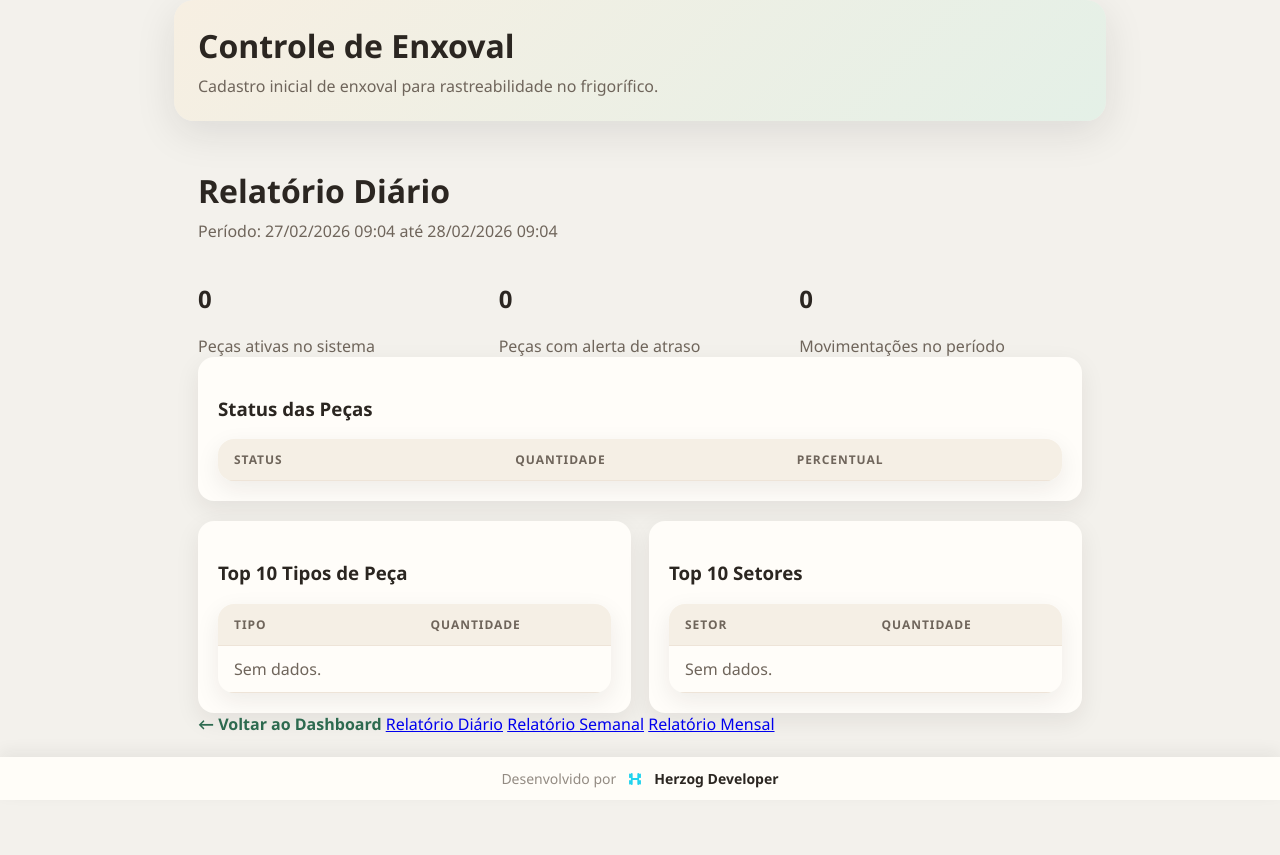
After one commit to douglasherzog/controle-de-enxoval, a Flask app: page /relatorio/diario in a window 1280 px wide. The commit adds this page. Run offline with Flask 3, Linux system fonts and the light colour scheme; lists and menus that the app fills with data are empty.

Commit message:
Adiciona relatórios periódicos e geração de QR codes/etiquetas

```diff
--- a/app/routes.py
+++ b/app/routes.py
@@ -1,8 +1,10 @@
 import csv
+import io
 from datetime import UTC, datetime
 from io import StringIO
 
-from flask import Blueprint, redirect, render_template, request, url_for
+import qrcode
+from flask import Blueprint, redirect, render_template, request, send_file, url_for
 from sqlalchemy import func, or_
 
 from .models import Colaborador, EnxovalItem, Movimentacao, Setor, TipoPeca, db
@@ -547,6 +549,111 @@ def inativar_colaborador(colaborador_id: int):
     return redirect(url_for("main.index"))
 
 
+@main_bp.route("/relatorio/<periodo>")
+def relatorio_status(periodo: str):
+    """Gera relatório de status (diario, semanal, mensal)."""
+    from datetime import timedelta
+
+    agora = datetime.now(UTC)
+
+    if periodo == "diario":
+        data_inicio = agora - timedelta(days=1)
+        titulo = "Relatório Diário"
+    elif periodo == "semanal":
+        data_inicio = agora - timedelta(weeks=1)
+        titulo = "Relatório Semanal"
+    elif periodo == "mensal":
+        data_inicio = agora - timedelta(days=30)
+        titulo = "Relatório Mensal"
+    else:
+        return redirect(url_for("main.index"))
+
+    # Estatísticas gerais
+    status_counts = dict(
+        db.session.query(EnxovalItem.status, func.count(EnxovalItem.id))
+        .filter(EnxovalItem.ativo.is_(True))
+        .group_by(EnxovalItem.status)
+        .all()
+    )
+
+    # Movimentações no período
+    movimentacoes = (
+        Movimentacao.query.filter(Movimentacao.created_at >= data_inicio)
+        .order_by(Movimentacao.created_at.desc())
+        .limit(100)
+        .all()
+    )
+
+    # Itens com alerta
+    ultima_mov_subquery = (
+        db.session.query(
+            Movimentacao.item_id,
+            func.max(Movimentacao.created_at).label("ultima_mov"),
+        )
+        .group_by(Movimentacao.item_id)
+        .subquery()
+    )
+
+    itens_alerta = (
+        db.session.query(EnxovalItem, ultima_mov_subquery.c.ultima_mov)
+        .join(ultima_mov_subquery, EnxovalItem.id == ultima_mov_subquery.c.item_id)
+        .filter(
+            EnxovalItem.ativo.is_(True),
+            EnxovalItem.status.in_(ALERT_STATUS),
+        )
+        .all()
+    )
+
+    alertas = []
+    for item, ultima_mov in itens_alerta:
+        if not ultima_mov:
+            continue
+        if ultima_mov.tzinfo is None:
+            ultima_mov = ultima_mov.replace(tzinfo=UTC)
+        dias = (agora - ultima_mov).days
+        if dias > ALERT_CRITICO_DIAS:
+            alertas.append((item, dias, "critico"))
+        elif dias > ALERT_ATENCAO_DIAS:
+            alertas.append((item, dias, "atencao"))
+
+    # Agrupar por tipo e setor
+    por_tipo = (
+        db.session.query(EnxovalItem.nome, func.count(EnxovalItem.id))
+        .filter(EnxovalItem.ativo.is_(True))
+        .group_by(EnxovalItem.nome)
+        .order_by(func.count(EnxovalItem.id).desc())
+        .limit(10)
+        .all()
+    )
+
+    por_setor = (
+        db.session.query(EnxovalItem.setor, func.count(EnxovalItem.id))
+        .filter(EnxovalItem.ativo.is_(True))
+        .group_by(EnxovalItem.setor)
+        .order_by(func.count(EnxovalItem.id).desc())
+        .limit(10)
+        .all()
+    )
+
+    total_ativos = sum(status_counts.values())
+
+    return render_template(
+        "relatorio.html",
+        titulo=titulo,
+        periodo=periodo,
+        data_inicio=data_inicio,
+        data_fim=agora,
+        status_counts=status_counts,
+        total_ativos=total_ativos,
+        movimentacoes=movimentacoes,
+        alertas=alertas,
+        por_tipo=por_tipo,
+        por_setor=por_setor,
+        status_options=STATUS_OPTIONS,
+        status_colors=STATUS_COLORS,
+    )
+
+
 def seed_tipos_peca():
     """Pré-cadastra os tipos de peças padrão do frigorífico."""
     tipos_padrao = [
@@ -576,3 +683,50 @@ def seed_tipos_peca():
             db.session.add(novo_tipo)
 
     db.session.commit()
+
+
+@main_bp.route("/qrcode/<int:item_id>")
+def gerar_qrcode(item_id: int):
+    """Gera QR code para uma peça específica."""
+    item = db.session.get(EnxovalItem, item_id)
+    if not item:
+        return redirect(url_for("main.index"))
+
+    # Dados para o QR code
+    dados = f"CODIGO:{item.codigo}|TIPO:{item.nome}|TAMANHO:{item.tamanho}"
+    if item.tag_rfid:
+        dados += f"|RFID:{item.tag_rfid}"
+
+    # Gerar QR code
+    qr = qrcode.QRCode(
+        version=1,
+        error_correction=qrcode.constants.ERROR_CORRECT_L,
+        box_size=10,
+        border=4,
+    )
+    qr.add_data(dados)
+    qr.make(fit=True)
+
+    # Criar imagem
+    img = qr.make_image(fill_color="black", back_color="white")
+
+    # Salvar em buffer
+    img_buffer = io.BytesIO()
+    img.save(img_buffer, format="PNG")
+    img_buffer.seek(0)
+
+    return send_file(
+        img_buffer,
+        mimetype="image/png",
+        as_download=False,
+    )
+
+
+@main_bp.route("/etiqueta/<int:item_id>")
+def etiqueta_item(item_id: int):
+    """Mostra página de etiqueta para impressão."""
+    item = db.session.get(EnxovalItem, item_id)
+    if not item:
+        return redirect(url_for("main.index"))
+
+    return render_template("etiqueta.html", item=item)
--- /dev/null
+++ b/app/templates/relatorio.html
@@ -0,0 +1,185 @@
+{% extends 'base.html' %}
+
+{% block title %}{{ titulo }} - Controle de Enxoval{% endblock %}
+
+{% block content %}
+  <div class="container">
+    <h1>{{ titulo }}</h1>
+    <p class="muted">
+      Período: {{ data_inicio.strftime('%d/%m/%Y %H:%M') }} até {{ data_fim.strftime('%d/%m/%Y %H:%M') }}
+    </p>
+
+    <div class="grid cols-3">
+      <div class="stat-box">
+        <h2>{{ total_ativos }}</h2>
+        <p>Peças ativas no sistema</p>
+      </div>
+      <div class="stat-box alerta">
+        <h2>{{ alertas|length }}</h2>
+        <p>Peças com alerta de atraso</p>
+      </div>
+      <div class="stat-box">
+        <h2>{{ movimentacoes|length }}</h2>
+        <p>Movimentações no período</p>
+      </div>
+    </div>
+
+    <section class="card">
+      <h3>Status das Peças</h3>
+      <table>
+        <thead>
+          <tr>
+            <th>Status</th>
+            <th>Quantidade</th>
+            <th>Percentual</th>
+          </tr>
+        </thead>
+        <tbody>
+          {% for status in status_options %}
+            {% set count = status_counts.get(status, 0) %}
+            {% if count > 0 %}
+              <tr>
+                <td>
+                  <span class="badge" style="background-color: {{ status_colors.get(status, '#94a3b8') }}">
+                    {{ status|replace('_', ' ') }}
+                  </span>
+                </td>
+                <td>{{ count }}</td>
+                <td>{{ "%.1f"|format((count / total_ativos) * 100) }}%</td>
+              </tr>
+            {% endif %}
+          {% endfor %}
+        </tbody>
+      </table>
+    </section>
+
+    {% if alertas %}
+      <section class="card alerta">
+        <h3>⚠️ Peças com Alerta de Atraso</h3>
+        <table>
+          <thead>
+            <tr>
+              <th>Código</th>
+              <th>Tipo</th>
+              <th>Colaborador</th>
+              <th>Setor</th>
+              <th>Dias em Atraso</th>
+              <th>Nível</th>
+            </tr>
+          </thead>
+          <tbody>
+            {% for item, dias, nivel in alertas %}
+              <tr class="{{ nivel }}">
+                <td>{{ item.codigo }}</td>
+                <td>{{ item.nome }}</td>
+                <td>{{ item.colaborador or '-' }}</td>
+                <td>{{ item.setor or '-' }}</td>
+                <td>{{ dias }} dias</td>
+                <td>
+                  {% if nivel == 'critico' %}
+                    <span class="badge critico">Crítico</span>
+                  {% else %}
+                    <span class="badge atencao">Atenção</span>
+                  {% endif %}
+                </td>
+              </tr>
+            {% endfor %}
+          </tbody>
+        </table>
+      </section>
+    {% endif %}
+
+    <div class="grid cols-2">
+      <section class="card">
+        <h3>Top 10 Tipos de Peça</h3>
+        <table>
+          <thead>
+            <tr>
+              <th>Tipo</th>
+              <th>Quantidade</th>
+            </tr>
+          </thead>
+          <tbody>
+            {% for tipo, total in por_tipo %}
+              <tr>
+                <td>{{ tipo }}</td>
+                <td>{{ total }}</td>
+              </tr>
+            {% else %}
+              <tr>
+                <td colspan="2" class="muted">Sem dados.</td>
+              </tr>
+            {% endfor %}
+          </tbody>
+        </table>
+      </section>
+
+      <section class="card">
+        <h3>Top 10 Setores</h3>
+        <table>
+          <thead>
+            <tr>
+              <th>Setor</th>
+              <th>Quantidade</th>
+            </tr>
+          </thead>
+          <tbody>
+            {% for setor, total in por_setor %}
+              <tr>
+                <td>{{ setor or 'Sem setor' }}</td>
+                <td>{{ total }}</td>
+              </tr>
+            {% else %}
+              <tr>
+                <td colspan="2" class="muted">Sem dados.</td>
+              </tr>
+            {% endfor %}
+          </tbody>
+        </table>
+      </section>
+    </div>
+
+    {% if movimentacoes %}
+      <section class="card">
+        <h3>Movimentações Recentes</h3>
+        <div class="table-scroll">
+          <table>
+            <thead>
+              <tr>
+                <th>Data</th>
+                <th>Peça</th>
+                <th>Status</th>
+                <th>Colaborador</th>
+                <th>Setor</th>
+                <th>Observação</th>
+              </tr>
+            </thead>
+            <tbody>
+              {% for mov in movimentacoes[:20] %}
+                <tr>
+                  <td>{{ mov.created_at.strftime('%d/%m/%Y %H:%M') }}</td>
+                  <td>{{ mov.item.codigo }} - {{ mov.item.nome }}</td>
+                  <td>
+                    <span class="badge" style="background-color: {{ status_colors.get(mov.status, '#94a3b8') }}">
+                      {{ mov.status|replace('_', ' ') }}
+                    </span>
+                  </td>
+                  <td>{{ mov.colaborador or '-' }}</td>
+                  <td>{{ mov.setor or '-' }}</td>
+                  <td>{{ mov.observacao or '-' }}</td>
+                </tr>
+              {% endfor %}
+            </tbody>
+          </table>
+        </div>
+      </section>
+    {% endif %}
+
+    <div class="actions">
+      <a href="{{ url_for('main.index') }}" class="back-link">← Voltar ao Dashboard</a>
+      <a href="{{ url_for('main.relatorio_status', periodo='diario') }}" class="button">Relatório Diário</a>
+      <a href="{{ url_for('main.relatorio_status', periodo='semanal') }}" class="button">Relatório Semanal</a>
+      <a href="{{ url_for('main.relatorio_status', periodo='mensal') }}" class="button">Relatório Mensal</a>
+    </div>
+  </div>
+{% endblock %}
--- a/requirements.txt
+++ b/requirements.txt
@@ -2,3 +2,5 @@ Flask==3.0.2
 Flask-SQLAlchemy==3.1.1
 psycopg[binary]==3.1.18
 coverage==7.6.1
+qrcode==8.2
+Pillow==10.4.0
```
Also changed, not shown: app/templates/etiqueta.html (added, +85 -0 lines), app/templates/index.html (+12 -1 lines).
